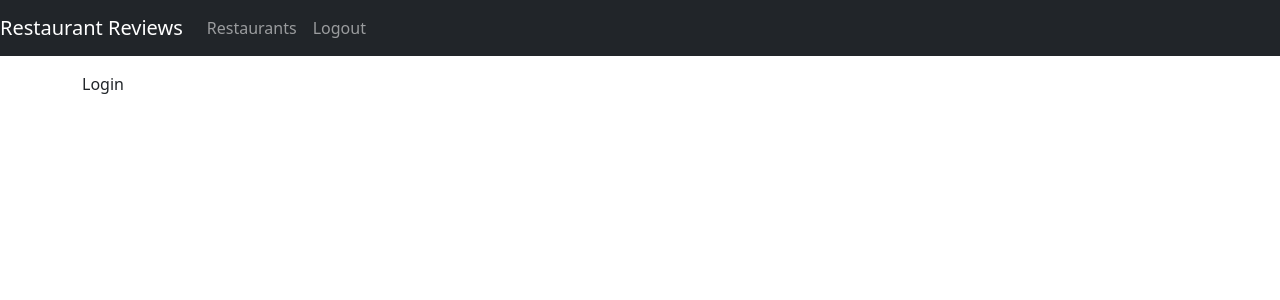
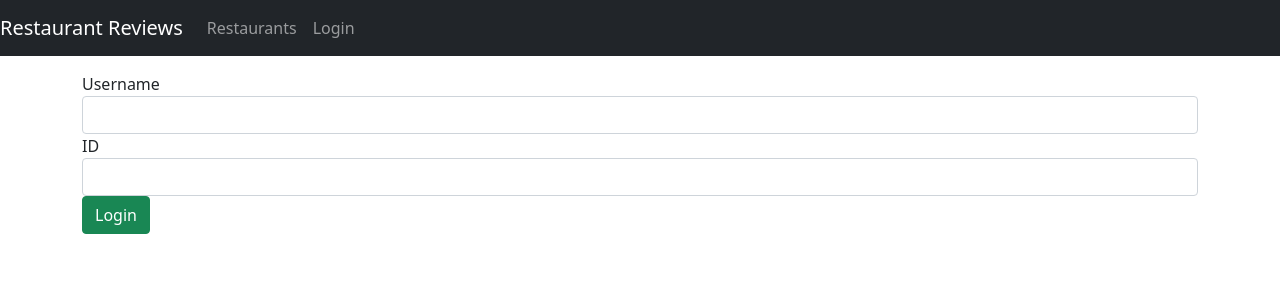
Before and after one commit to cdlavacudeg/mern-stack, a React (Create React App) app in the folder frontend/: page /login in a window 1280 px wide. Shown: the top 300 px of the page. Built offline with nearby package versions, Linux system fonts and the light colour scheme.

Commit message:
Login component - No Auth

```diff
--- a/frontend/public/index.html
+++ b/frontend/public/index.html
@@ -25,6 +25,14 @@
       Learn how to configure a non-root public URL by running `npm run build`.
     -->
     <title>React App</title>
+    <style>
+      @media (min-width: 992px){
+        .input-group.col-lg-4 {
+            width: 33.33333333%;
+        }
+      }
+
+    </style>
   </head>
   <body>
     <noscript>You need to enable JavaScript to run this app.</noscript>
--- a/frontend/src/App.js
+++ b/frontend/src/App.js
@@ -8,7 +8,7 @@ import RestaurantsList from './components/restaurants-list';
 import Login from './components/login';
 
 function App() {
-  const [user,setUser]=React.useState({id:"12346"});
+  const [user,setUser]=React.useState(null);
   async function login(user=null){
     setUser(user);
   }
@@ -52,7 +52,7 @@ function App() {
 
           <Route path="restaurants/:id/review" element={ <AddReview user={user}/> }/>
           <Route path="restaurants/:id" element={<Restaurant user={user}/>}/>
-          <Route path="login" element={<Login user={user}/>}/>
+          <Route path="login" element={<Login user={user} setUser={setUser} login={login}/>}/>
 
 
         </Routes>
--- a/frontend/src/components/login.js
+++ b/frontend/src/components/login.js
@@ -1,7 +1,53 @@
 import React from 'react';
+import { useNavigate } from 'react-router-dom';
+export default function Login({login}) {
+  const initialUser={
+    name:"",
+    id:"",
+  }
+  const [user,setUser]=React.useState(initialUser);
+  const navigate=useNavigate();
+  const handleInputChange=(event)=>{
+    const {name,value}=event.target;
+    setUser({...user,[name]:value});
+  }
+  const loginHandler=()=>{
+    login(user);
+    navigate('/');
+  }
+  return (
+    <div className="submit-form">
+      <div>
+        <div className="form-group">
+          <label htmlFor="user">Username</label>
+          <input
+            type="text"
+            className="form-control"
+            id="name"
+            required
+            value={user?user.name:""}
+            onChange={handleInputChange}
+            name="name"
+          />
+        </div>
 
-export default function Login() {
-  return (
-    <div>Login</div>
+        <div className="form-group">
+          <label htmlFor="id">ID</label>
+          <input
+            type="text"
+            className="form-control"
+            id="id"
+            required
+            value={user?user.id:""}
+            onChange={handleInputChange}
+            name="id"
+          />
+        </div>
+
+        <button onClick={loginHandler} className="btn btn-success">
+          Login
+        </button>
+      </div>
+    </div>
   )
 };
```
